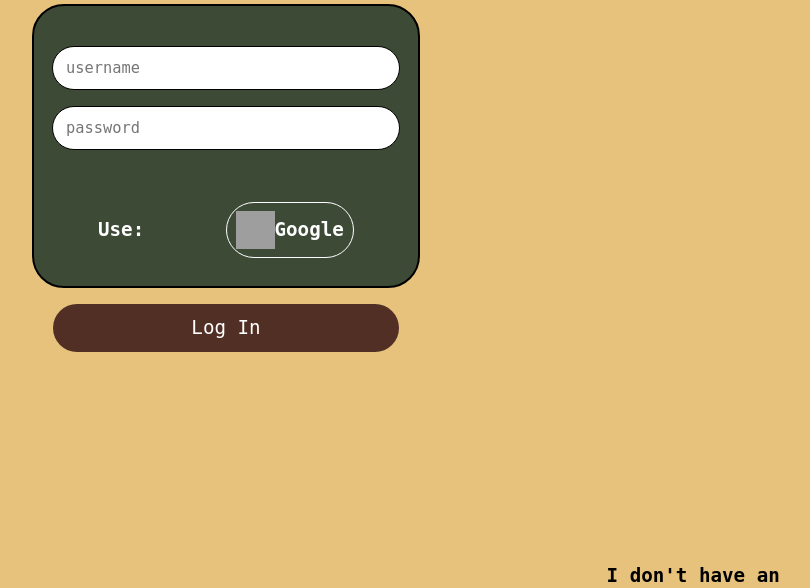
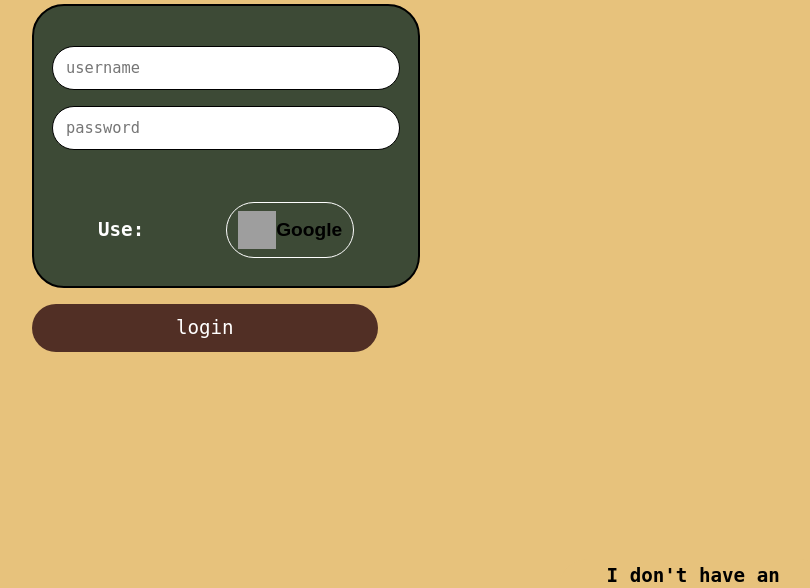
Before and after one commit to lasortidaIT/PlusMinus, a Django app: page /login in a window 1280 px wide. Shown: the part 157-745 px from the top of the page, without its empty margins (414-1224 px from the left). Run offline with Django 5.2, Linux system fonts and the light colour scheme; grey boxes are pictures that could not be loaded.

Commit message:
blablabla

```diff
--- a/default_game/static/css/login.css
+++ b/default_game/static/css/login.css
@@ -122,7 +122,7 @@ body {
     font-weight: bold;
 }
 
-.login-area button {
+.login-area .button {
     height: 6vh;
     width: 27vw;
     margin-top: 2vh;
@@ -134,7 +134,7 @@ body {
     font-family: "JetBrains Mono", monospace;
 }
 
-.login-area button:hover {
+.login-area .button:hover {
     background: #d8843c;
 }
 
--- a/loging/views.py
+++ b/loging/views.py
@@ -1,6 +1,21 @@
-from django.shortcuts import render
+from django.shortcuts import render, redirect
+from django.contrib.auth import authenticate, login, logout
+from django.contrib import messages
+
 
 def login_index(request):
+    if request.method == "POST":
+        username = request.POST['username']
+        password = request.POST['password']
+        user = authenticate(request, username=username, password=password)
+        if user is not None:
+            login(request, user)
+            return redirect('./profile')
+        else:
+            messages.success(request, "Loh")
+            return redirect('./login')
+
+
     return render(request, 'login.html')
 
 def reg_index(request):
--- a/plusminus/settings.py
+++ b/plusminus/settings.py
@@ -11,6 +11,8 @@ https://docs.djangoproject.com/en/5.1/ref/settings/
 """
 
 from pathlib import Path
+
+from django.contrib import admin
 
 # Build paths inside the project like this: BASE_DIR / 'subdir'.
 BASE_DIR = Path(__file__).resolve().parent.parent
@@ -31,6 +33,7 @@ ALLOWED_HOSTS = []
 # Application definition
 
 INSTALLED_APPS = [
+    'django.contrib.admin',
     'django.contrib.auth',
     'django.contrib.contenttypes',
     'django.contrib.sessions',
@@ -40,7 +43,7 @@ INSTALLED_APPS = [
     'day_problem',
     'default_game',
     'loging',
-    'profile_app',
+    'profile_app'
 ]
 
 MIDDLEWARE = [
--- a/plusminus/urls.py
+++ b/plusminus/urls.py
@@ -1,12 +1,14 @@
+from django.contrib.auth import admin
 from django.urls import path
 from default_game.views import default_game_index
 from day_problem.views import day_problem_index
 from loging.views import login_index, reg_index
 from general.views import redirect_temp
 from profile_app.views import profile_index
+from django.contrib import admin
 
 urlpatterns = [
-    #    path('admin/', admin.site.urls),
+    path('admin', admin.site.urls),
     path('main-game', default_game_index),
     path('problem-day', day_problem_index),
     path('login', login_index),
--- a/templates/login.html
+++ b/templates/login.html
@@ -19,9 +19,11 @@
         </div>
         <div class="login-area">
             <h1>Log In</h1>
+            <form action="" method="POST">
+            {% csrf_token %}
             <div class="login-panel">
-                <input type="text" placeholder="username" maxlength="30">
-                <input type="password" placeholder="password">
+                <input type="text" name="username" placeholder="username" maxlength="30">
+                <input type="password" name="password" placeholder="password">
                 <div class="social-auth">
                     <h3>Use:</h3>
                     <button class="google">
@@ -30,7 +32,8 @@
                     </button>
                 </div>
             </div>
-            <button>Log In</button>
+            <input class="button" type="submit" value="login" />
+            </form>
         </div>
         <div class="bottom-panel">
             <a href="./signup"><button>I don't have an account</button></a>
```
Also changed, not shown: db.sqlite3.
